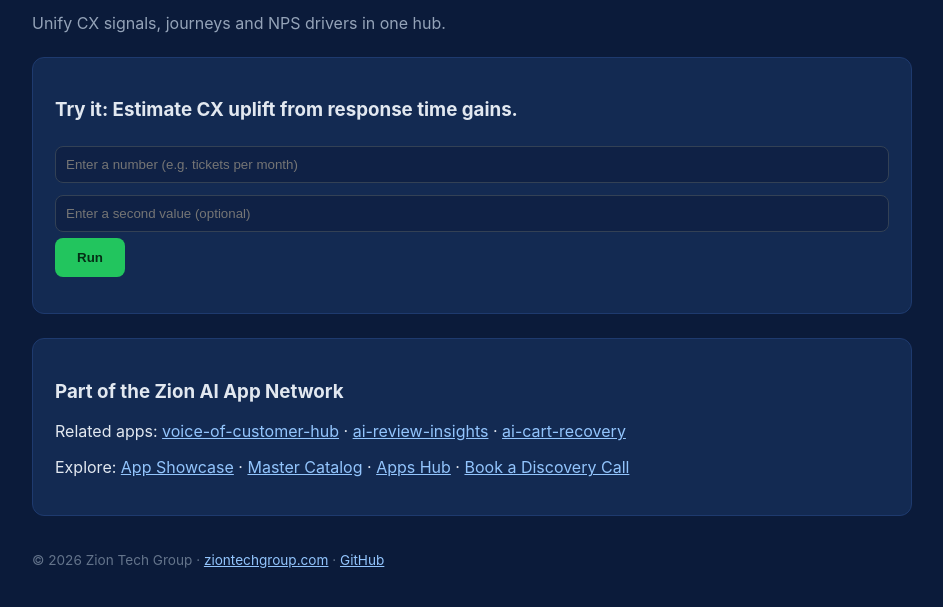
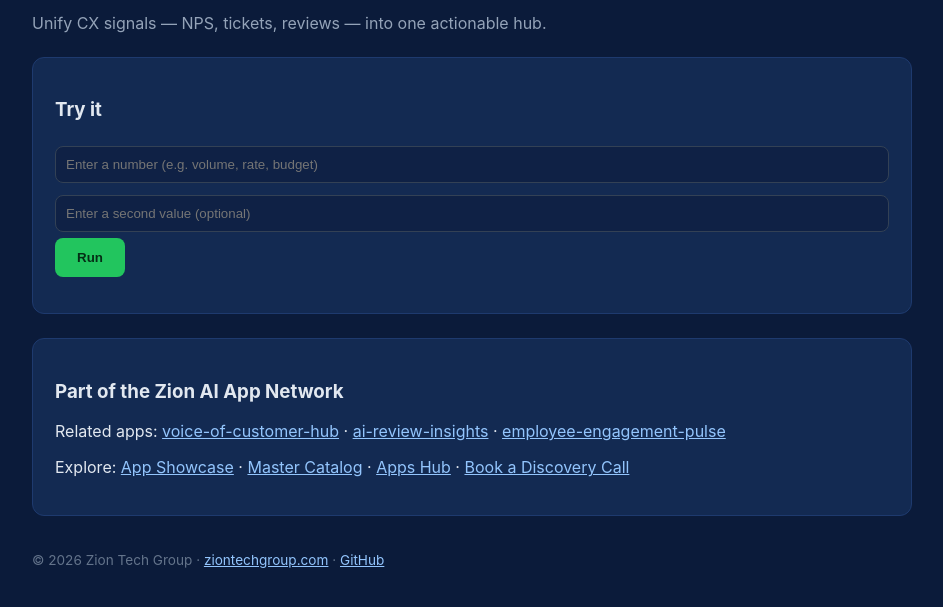
Before and after one commit to Zion-support/ai-customer-experience-hub, a plain HTML site: page index.html in a window 1280 px wide. Shown: the part 145-752 px from the top of the page, without its empty margins (168-1111 px from the left). Drawn offline with Linux system fonts and the light colour scheme.

Commit message:
Add interactive app page and network interlinks (Batch 20)

```diff
--- a/index.html
+++ b/index.html
@@ -1,16 +1,16 @@
 <!DOCTYPE html>
 <html lang="en"><head><meta charset="UTF-8"><meta name="viewport" content="width=device-width,initial-scale=1.0">
 <title>AI Customer Experience Hub — Zion Tech Group AI App Network</title>
-<meta name="description" content="Unify CX signals, journeys and NPS drivers in one hub. Part of the Zion Tech Group AI App Network.">
+<meta name="description" content="Unify CX signals — NPS, tickets, reviews — into one actionable hub. Part of the Zion Tech Group AI App Network.">
 <style>body{font-family:-apple-system,Segoe UI,Roboto,sans-serif;margin:0;background:#0b1b3a;color:#e2e8f0}main{max-width:880px;margin:0 auto;padding:56px 24px}h1{font-size:2.2rem;margin-bottom:8px}.sub{color:#94a3b8}.card{background:#132a52;border:1px solid #1e3a6e;border-radius:12px;padding:22px;margin:24px 0}input{width:100%;padding:10px;border-radius:8px;border:1px solid #334155;background:#0f2145;color:#e2e8f0;margin:6px 0;box-sizing:border-box}button{background:#22c55e;border:none;color:#052e16;font-weight:700;padding:12px 22px;border-radius:8px;cursor:pointer}#out{margin-top:14px;color:#86efac;white-space:pre-wrap}a{color:#93c5fd}nav a{margin-right:14px;font-weight:600}footer{margin-top:36px;font-size:.85rem;color:#64748b}</style></head>
 <body><main>
 <nav><a href="https://ziontechgroup.com/">Home</a><a href="https://ziontechgroup.com/apps/">App Showcase</a><a href="https://ziontechgroup.com/tools/">Tools</a><a href="https://github.com/Zion-support/ai-customer-experience-hub">GitHub</a></nav>
-<h1>AI Customer Experience Hub</h1><p class="sub">Unify CX signals, journeys and NPS drivers in one hub.</p>
-<div class="card"><h3>Try it: Estimate CX uplift from response time gains.</h3>
-<input id="a" placeholder="Enter a number (e.g. tickets per month)"><input id="b" placeholder="Enter a second value (optional)">
+<h1>AI Customer Experience Hub</h1><p class="sub">Unify CX signals — NPS, tickets, reviews — into one actionable hub.</p>
+<div class="card"><h3>Try it</h3>
+<input id="a" placeholder="Enter a number (e.g. volume, rate, budget)"><input id="b" placeholder="Enter a second value (optional)">
 <button onclick="run()">Run</button><div id="out"></div></div>
 <div class="card"><h3>Part of the Zion AI App Network</h3>
-<p>Related apps: <a href="https://ziontechgroup.com/voice-of-customer-hub/">voice-of-customer-hub</a> · <a href="https://ziontechgroup.com/ai-review-insights/">ai-review-insights</a> · <a href="https://ziontechgroup.com/ai-cart-recovery/">ai-cart-recovery</a></p>
+<p>Related apps: <a href="https://ziontechgroup.com/voice-of-customer-hub/">voice-of-customer-hub</a> · <a href="https://ziontechgroup.com/ai-review-insights/">ai-review-insights</a> · <a href="https://ziontechgroup.com/employee-engagement-pulse/">employee-engagement-pulse</a></p>
 <p>Explore: <a href="https://ziontechgroup.com/apps/">App Showcase</a> · <a href="https://github.com/Zion-support/zion-app-network">Master Catalog</a> · <a href="https://github.com/Zion-support/zion-apps-hub">Apps Hub</a> · <a href="https://ziontechgroup.com/discovery/">Book a Discovery Call</a></p></div>
 <footer>© 2026 Zion Tech Group · <a href="https://ziontechgroup.com">ziontechgroup.com</a> · <a href="https://github.com/Zion-support">GitHub</a></footer>
 </main>
```
Also changed, not shown: 1 other file.
